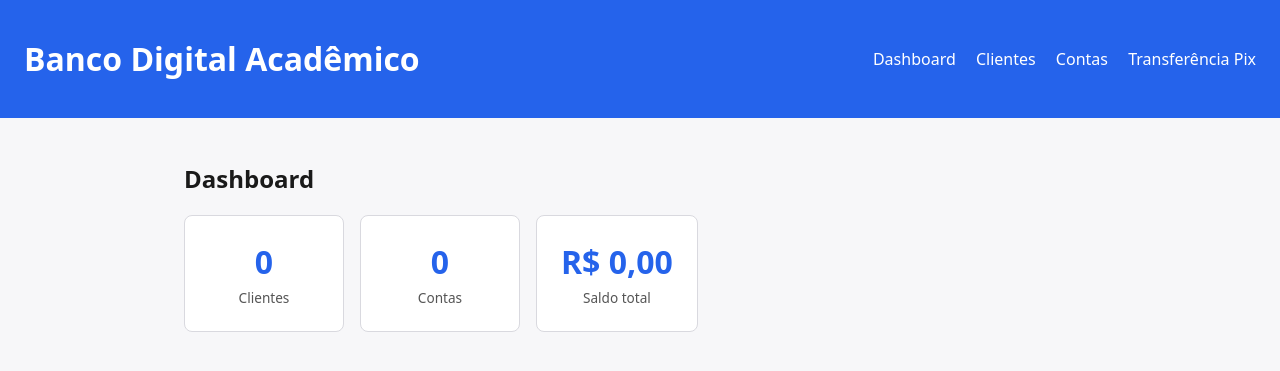
After one commit to Henrique-CBueno/CP4---Python, a FastAPI app: page / in a window 1280 px wide. The commit adds this page. Shown: the top 371 px of the page. Run offline with FastAPI, Linux system fonts and the light colour scheme; data that the repository does not hold is empty.

Commit message:
feat: adiciona dashboard e uniformiza navegação entre páginas
Cria a página inicial com contagem de clientes, contas e saldo
total, e padroniza o cabeçalho/menu de navegação nas 5 páginas para
que todas apontem umas para as outras de forma consistente.

```diff
--- a/app/adapters/inbound/web/pages.py
+++ b/app/adapters/inbound/web/pages.py
@@ -7,6 +7,11 @@ TEMPLATES_DIR = Path(__file__).resolve().parent.parent.parent.parent / "template
 templates = Jinja2Templates(directory=str(TEMPLATES_DIR))
 
 router = APIRouter()
+
+
+@router.get("/")
+def dashboard_page(request: Request):
+    return templates.TemplateResponse(request, "dashboard.html", {})
 
 
 @router.get("/customers")
--- a/app/static/css/style.css
+++ b/app/static/css/style.css
@@ -33,6 +33,40 @@ body {
   color: white;
   margin-left: 1rem;
   text-decoration: none;
+}
+
+.brand {
+  color: white;
+  text-decoration: none;
+}
+
+.stats {
+  display: flex;
+  flex-wrap: wrap;
+  gap: 1rem;
+}
+
+.stat-card {
+  background: var(--card-bg);
+  border: 1px solid var(--border);
+  border-radius: 8px;
+  padding: 1.5rem;
+  min-width: 160px;
+  display: flex;
+  flex-direction: column;
+  align-items: center;
+  gap: 0.35rem;
+}
+
+.stat-value {
+  font-size: 2rem;
+  font-weight: 700;
+  color: var(--accent);
+}
+
+.stat-label {
+  font-size: 0.85rem;
+  color: #555;
 }
 
 main {
--- /dev/null
+++ b/app/static/js/dashboard.js
@@ -0,0 +1,22 @@
+const errorEl = document.getElementById("dashboard-error");
+
+function showError(message) {
+  errorEl.textContent = message;
+  errorEl.hidden = false;
+}
+
+async function loadDashboard() {
+  try {
+    const [customers, accounts] = await Promise.all([apiGet("/customers"), apiGet("/accounts")]);
+
+    document.getElementById("customers-count").textContent = customers.length;
+    document.getElementById("accounts-count").textContent = accounts.length;
+
+    const totalCents = accounts.reduce((sum, account) => sum + account.balance_cents, 0);
+    document.getElementById("total-balance").textContent = formatCents(totalCents);
+  } catch (err) {
+    showError(err.message);
+  }
+}
+
+loadDashboard();
--- a/app/templates/account_detail.html
+++ b/app/templates/account_detail.html
@@ -7,8 +7,9 @@
   </head>
   <body data-account-id="{{ account_id }}">
     <header class="topbar">
-      <h1>Banco Digital Acadêmico</h1>
+      <h1><a href="/" class="brand">Banco Digital Acadêmico</a></h1>
       <nav>
+        <a href="/">Dashboard</a>
         <a href="/customers">Clientes</a>
         <a href="/accounts">Contas</a>
         <a href="/pix/transfer">Transferência Pix</a>
--- a/app/templates/accounts.html
+++ b/app/templates/accounts.html
@@ -7,8 +7,9 @@
   </head>
   <body>
     <header class="topbar">
-      <h1>Banco Digital Acadêmico</h1>
+      <h1><a href="/" class="brand">Banco Digital Acadêmico</a></h1>
       <nav>
+        <a href="/">Dashboard</a>
         <a href="/customers">Clientes</a>
         <a href="/accounts">Contas</a>
         <a href="/pix/transfer">Transferência Pix</a>
--- a/app/templates/customers.html
+++ b/app/templates/customers.html
@@ -7,8 +7,9 @@
   </head>
   <body>
     <header class="topbar">
-      <h1>Banco Digital Acadêmico</h1>
+      <h1><a href="/" class="brand">Banco Digital Acadêmico</a></h1>
       <nav>
+        <a href="/">Dashboard</a>
         <a href="/customers">Clientes</a>
         <a href="/accounts">Contas</a>
         <a href="/pix/transfer">Transferência Pix</a>
--- /dev/null
+++ b/app/templates/dashboard.html
@@ -0,0 +1,42 @@
+<!DOCTYPE html>
+<html lang="pt-BR">
+  <head>
+    <meta charset="UTF-8" />
+    <title>Dashboard — Banco Digital Acadêmico</title>
+    <link rel="stylesheet" href="/static/css/style.css" />
+  </head>
+  <body>
+    <header class="topbar">
+      <h1><a href="/" class="brand">Banco Digital Acadêmico</a></h1>
+      <nav>
+        <a href="/">Dashboard</a>
+        <a href="/customers">Clientes</a>
+        <a href="/accounts">Contas</a>
+        <a href="/pix/transfer">Transferência Pix</a>
+      </nav>
+    </header>
+
+    <main>
+      <h2>Dashboard</h2>
+      <div id="dashboard-error" class="alert alert-error" hidden></div>
+
+      <div class="stats">
+        <div class="stat-card">
+          <span class="stat-value" id="customers-count">-</span>
+          <span class="stat-label">Clientes</span>
+        </div>
+        <div class="stat-card">
+          <span class="stat-value" id="accounts-count">-</span>
+          <span class="stat-label">Contas</span>
+        </div>
+        <div class="stat-card">
+          <span class="stat-value" id="total-balance">-</span>
+          <span class="stat-label">Saldo total</span>
+        </div>
+      </div>
+    </main>
+
+    <script src="/static/js/api.js"></script>
+    <script src="/static/js/dashboard.js"></script>
+  </body>
+</html>
--- a/app/templates/pix_transfer.html
+++ b/app/templates/pix_transfer.html
@@ -7,8 +7,9 @@
   </head>
   <body>
     <header class="topbar">
-      <h1>Banco Digital Acadêmico</h1>
+      <h1><a href="/" class="brand">Banco Digital Acadêmico</a></h1>
       <nav>
+        <a href="/">Dashboard</a>
         <a href="/customers">Clientes</a>
         <a href="/accounts">Contas</a>
         <a href="/pix/transfer">Transferência Pix</a>
```
Also changed, not shown: tests/api/test_web_pages.py (added, +23 -0 lines).
